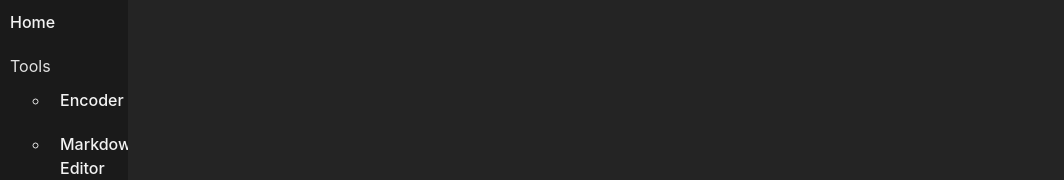
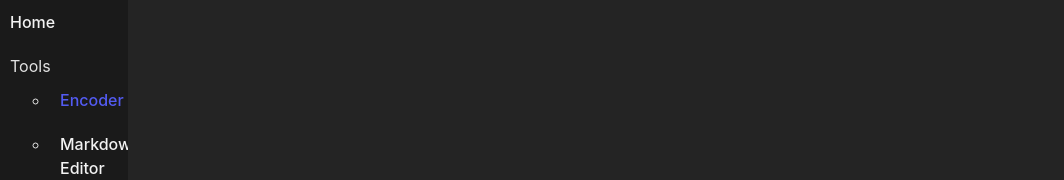
Before and after one commit to iluhaar/who-am-i, a React (Vite) app: page /who-am-i/tools/encoder in a window 1280 px wide. Shown: the top 180 px of the page, without its empty margins (0-1064 px from the left). Built offline with nearby package versions, Linux system fonts and the light colour scheme.

Commit message:
fix sidebar routes

```diff
--- a/src/components/SideBar/SideBar.tsx
+++ b/src/components/SideBar/SideBar.tsx
@@ -21,12 +21,18 @@ const Sidebar = ({ activePath }: Props) => {
         Tools
         <ul>
           <li>
-            <Link to={"/tools/encoder"} className={activePath === "/tools/encoder" ? styles.active : ""}>
+            <Link
+              to={"/who-am-i/tools/encoder"}
+              className={activePath === "/who-am-i/tools/encoder" ? styles.active : ""}
+            >
               Encoder
             </Link>
           </li>
           <li>
-            <Link to={"/tools/editor"} className={activePath === "/tools/editor" ? styles.active : ""}>
+            <Link
+              to={"/who-am-i/tools/editor"}
+              className={activePath === "/who-am-i/tools/editor" ? styles.active : ""}
+            >
               Markdown Editor
             </Link>
             {notes.length > 0 && (
```
